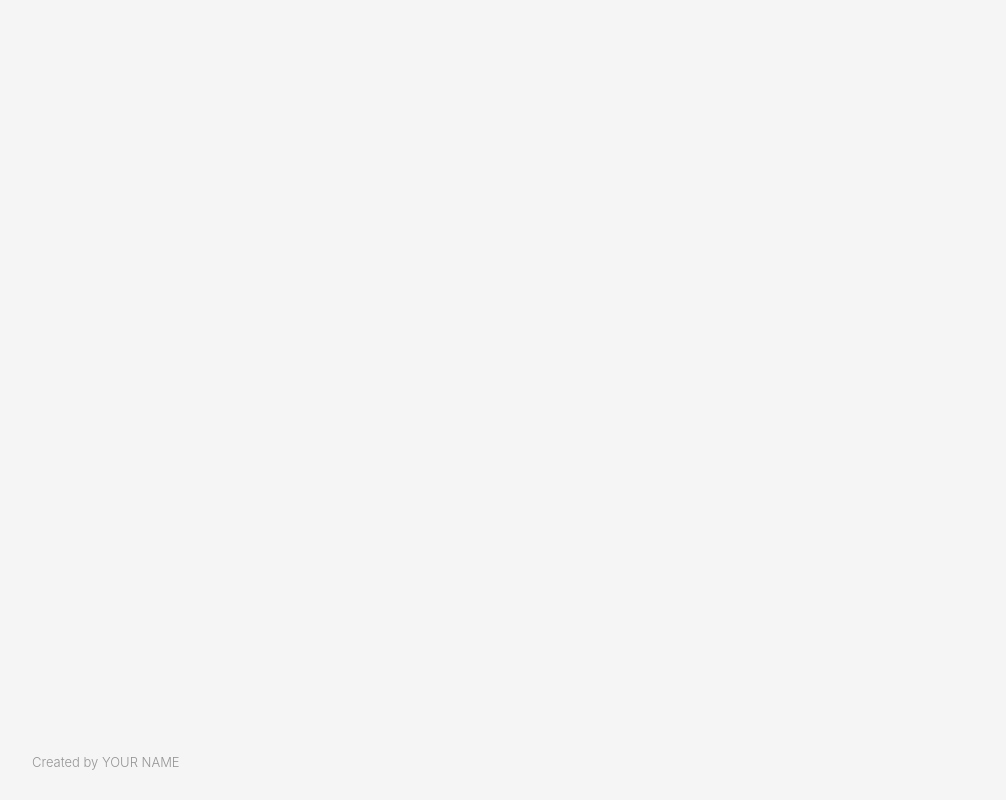
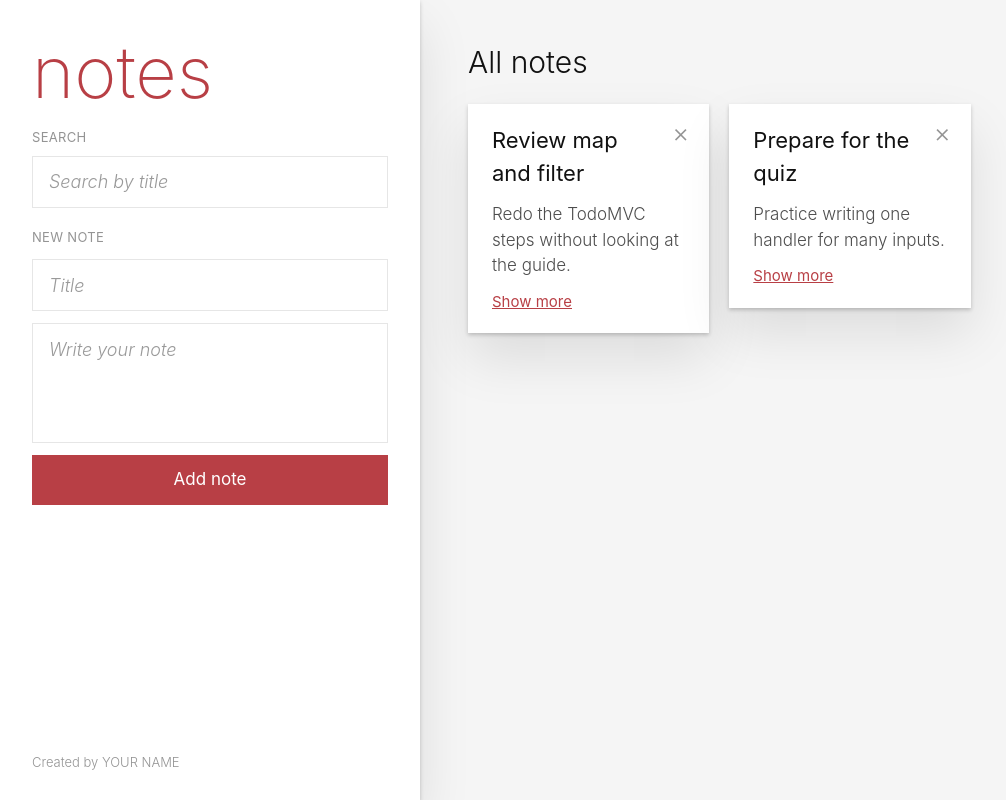
Before and after one commit to vinzielgailelozano/csit340g6-notes, a React (Vite) app: page / in a window 1280 px wide. Shown: the whole page, without its empty margins (0-1006 px from the left). Built offline with nearby package versions, Linux system fonts and the light colour scheme.

Commit message:
feat: add static notes layout

```diff
--- a/src/components/Notes.jsx
+++ b/src/components/Notes.jsx
@@ -1,7 +1,68 @@
+import NoteCard from './NoteCard.jsx'
 function Notes() {
   return (
     <div className="grid min-h-screen grid-cols-[420px_1fr]">
-    </div>
+      <aside className="sticky top-0 flex h-screen flex-col gap-5 bg-white px-8 py-9 shadow-[0_2px_4px_0_rgba(0,0,0,0.2),0_25px_50px_0_rgba(0,0,0,0.1)]">
+        <h1 className="text-[72px] leading-none font-extralight text-[#b83f45]">
+          notes
+        </h1>
+        <div>
+          <p className="mb-2 text-[13px] font-normal tracking-wide text-[#949494]">SEARCH</p>
+          <input
+            placeholder="Search by title"
+            className="h-[52px] w-full border border-[#e6e6e6] px-4 text-lg outline-none placeholder:text-black/40 placeholder:italic focus:border-[#cf7d7d]"
+          />
+        </div>
+        <form className="grid gap-3">
+          <p className="text-[13px] font-normal tracking-wide text-[#949494]">NEW NOTE</p>
+          <input
+            name="title"
+            placeholder="Title"
+            className="h-[52px] w-full border border-[#e6e6e6] px-4 text-lg outline-none placeholder:text-black/40 placeholder:italic focus:border-[#cf7d7d]"
+          />
+          <textarea
+            name="body"
+            placeholder="Write your note"
+            className="h-[120px] w-full resize-none py-3 border border-[#e6e6e6] px-4 text-lg outline-none placeholder:text-black/40 placeholder:italic focus:border-[#cf7d7d]"
+          />
+          <button
+            type="submit"
+            className="h-[50px] cursor-pointer bg-[#b83f45] text-[17px] font-normal text-white hover:bg-[#a33439]"
+          >
+            Add note
+          </button>
+        </form>
+      </aside>
+      <section className="px-12 py-11">
+        <h2 className="mb-6 text-3xl">All notes</h2>
+        <ul className="grid grid-cols-3 items-start gap-5">
+          <li className="relative min-h-32 bg-white px-6 py-5 shadow-[0_2px_4px_0_rgba(0,0,0,0.2),0_25px_50px_0_rgba(0,0,0,0.1)]">
+            <NoteCard
+              title="Review map and filter"
+              body="Redo the TodoMVC steps without looking at the guide."
+            />
+            <button
+              type="button"
+              className="absolute top-4 right-5 cursor-pointer text-[26px] leading-none text-[#949494] hover:text-[#c18585]"
+            >
+              ×
+            </button>
+          </li>
+          <li className="relative min-h-32 bg-white px-6 py-5 shadow-[0_2px_4px_0_rgba(0,0,0,0.2),0_25px_50px_0_rgba(0,0,0,0.1)]">
+            <NoteCard
+              title="Prepare for the quiz"
+              body="Practice writing one handler for many inputs."
+            />
+            <button
+              type="button"
+              className="absolute top-4 right-5 cursor-pointer text-[26px] leading-none text-[#949494] hover:text-[#c18585]"
+            >
+              ×
+            </button>
+          </li>
+        </ul>
+      </section>
+     </div>
   )
 }
 
```
